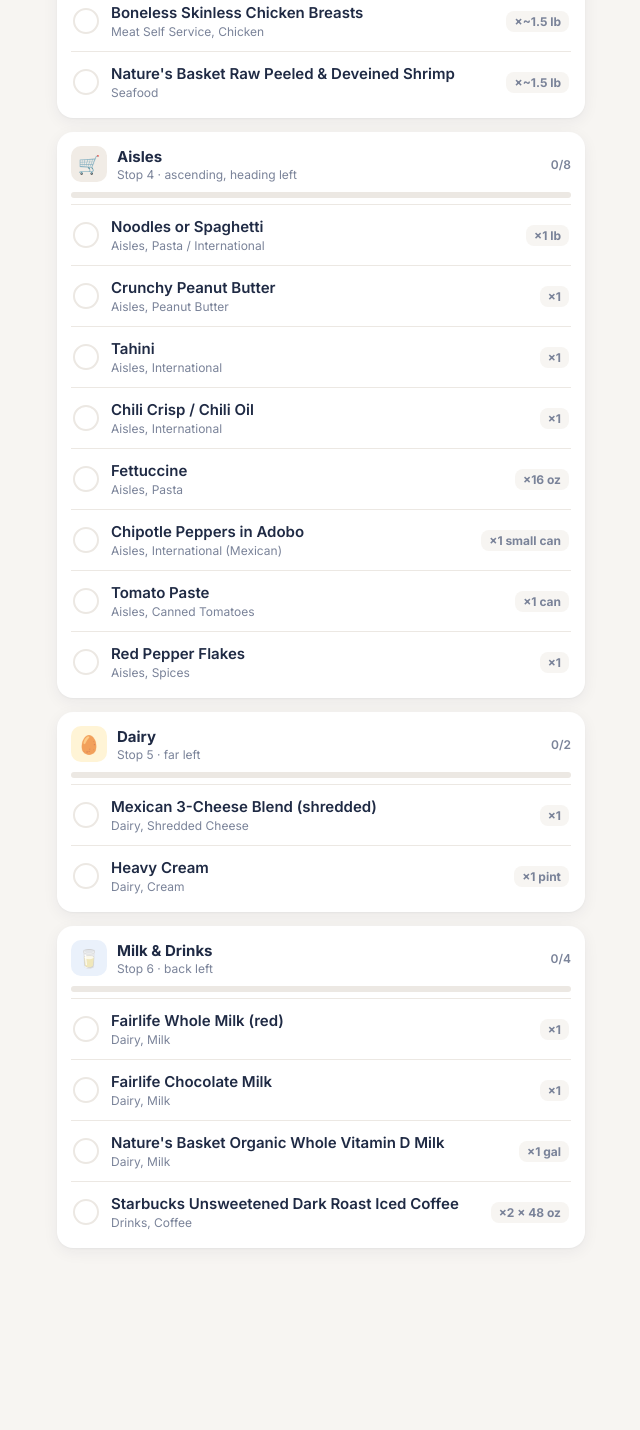
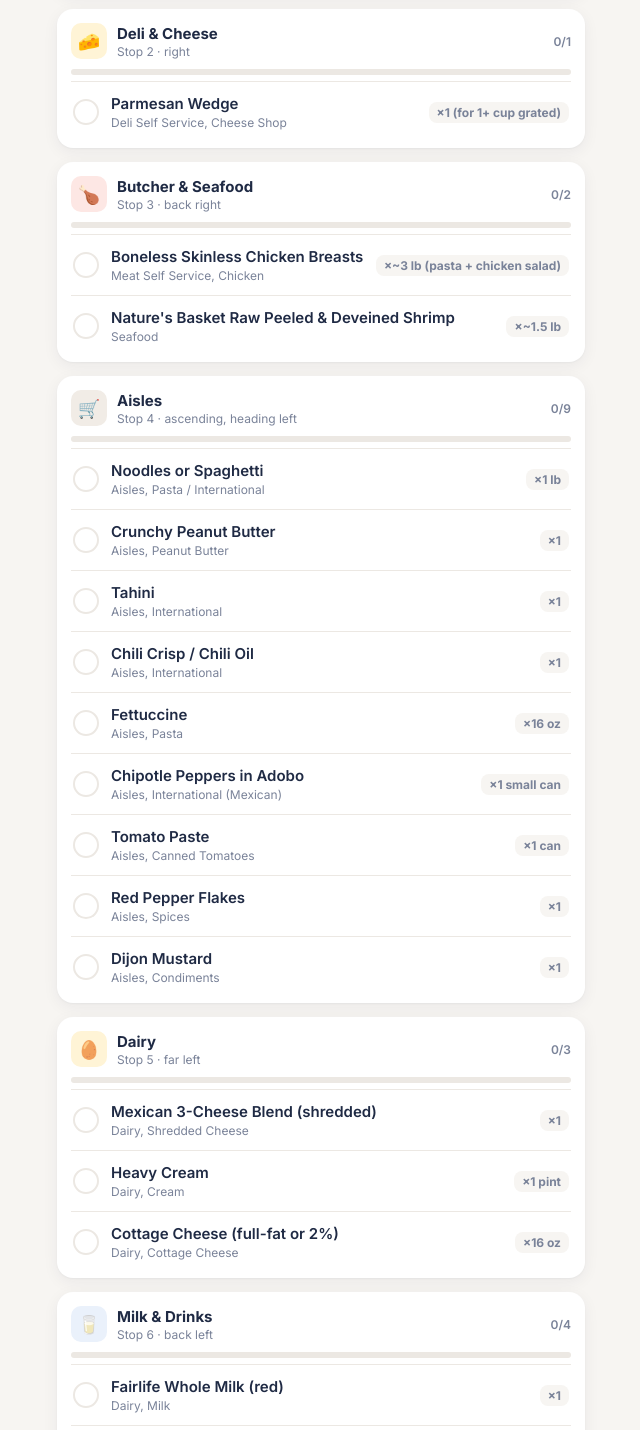
Before and after one commit to z4jkddnmg5-ux/grocery-list, a plain HTML site: page index.html in a window 1280 px wide. Shown: the part 1370-2800 px from the top of the page, without its empty margins (319-959 px from the left). Before the commit the page ends 2672 px from the top, so only its background shows below. Drawn offline with Linux system fonts and the light colour scheme.

Commit message:
Add cottage cheese chicken salad

```diff
--- a/index.html
+++ b/index.html
@@ -43,18 +43,18 @@ body{margin:0;background:var(--bg);color:var(--tx);font-family:Inter,-apple-syst
 button{font:600 14px Inter,system-ui,sans-serif;border:0;border-radius:12px;padding:12px 14px;background:var(--card);color:var(--tx);box-shadow:var(--sh);flex:1}
 button.pr{color:var(--ac)}
 </style></head><body><div class="wrap">
-<div class="top"><div><small>Market District · Strongsville · 15919 Pearl Rd · Next week · Dan Dan Noodles with Shrimp + Chipotle Chicken Pasta + Weekly Basics</small><h1>Grocery Checklist</h1></div></div>
+<div class="top"><div><small>Market District · Strongsville · 15919 Pearl Rd · Next week · Dan Dan Noodles with Shrimp + Chipotle Chicken Pasta + Cottage Cheese Chicken Salad + Weekly Basics</small><h1>Grocery Checklist</h1></div></div>
 <div class="card sum"><div class="ring"><svg width="104" height="104"><circle class="bgc" cx="52" cy="52" r="45"/><circle class="fg" id="rg" cx="52" cy="52" r="45"/></svg><div><b id="pc">0%</b><span id="of"></span></div></div>
 <div><div class="lbl">Estimated total</div><div class="amt">TBD</div><div class="chips"><span class="chip" id="il"></span><span class="chip g" id="sl"></span></div></div></div>
 <div class="tg"><button class="pr" id="hb">Hide checked</button><button onclick="if(confirm('Reset checklist?')){localStorage.removeItem('ge');location.reload()}">Reset checklist</button></div>
 <div id="list"></div></div>
 <script>
 const S=[
-["1. Produce (front right)",[["Scallions","2 bunches","Produce, Vegetables"],["Garlic","2 heads (both meals)","Produce, Vegetables"],["Limes","2","Produce, Citrus"],["Yellow Onion","1","Produce, Vegetables"],["Lemon","1","Produce, Citrus"],["Fresh Parsley","1 bunch","Produce, Herbs"],["Cucumber","1","Produce, Vegetables"],["Strawberries","1","Produce, Berries"],["Blueberries","1","Produce, Berries"],["Raspberries","1","Produce, Berries"],["Ripe Avocados","3","Produce, Fruit"],["Bananas","1 bunch","Produce, Fruit"]]],
+["1. Produce (front right)",[["Scallions","2 bunches","Produce, Vegetables"],["Garlic","2 heads (both meals)","Produce, Vegetables"],["Limes","2","Produce, Citrus"],["Yellow Onion","1","Produce, Vegetables"],["Lemons","2 (pasta + chicken salad)","Produce, Citrus"],["Red Bell Pepper","1","Produce, Peppers"],["Yellow Bell Pepper","1","Produce, Peppers"],["Celery","1 bunch","Produce, Vegetables"],["Fresh Dill","1 bunch","Produce, Herbs"],["Fresh Parsley","1 bunch","Produce, Herbs"],["Cucumber","1","Produce, Vegetables"],["Strawberries","1","Produce, Berries"],["Blueberries","1","Produce, Berries"],["Raspberries","1","Produce, Berries"],["Ripe Avocados","3","Produce, Fruit"],["Bananas","1 bunch","Produce, Fruit"]]],
 ["2. Deli & Cheese (right)",[["Parmesan Wedge","1 (for 1+ cup grated)","Deli Self Service, Cheese Shop"]]],
-["3. Butcher & Seafood (back right)",[["Boneless Skinless Chicken Breasts","~1.5 lb","Meat Self Service, Chicken"],["Nature's Basket Raw Peeled & Deveined Shrimp","~1.5 lb","Seafood"]]],
-["4. Aisles (ascending, heading left)",[["Noodles or Spaghetti","1 lb","Aisles, Pasta / International"],["Crunchy Peanut Butter","1","Aisles, Peanut Butter"],["Tahini","1","Aisles, International"],["Chili Crisp / Chili Oil","1","Aisles, International"],["Fettuccine","16 oz","Aisles, Pasta"],["Chipotle Peppers in Adobo","1 small can","Aisles, International (Mexican)"],["Tomato Paste","1 can","Aisles, Canned Tomatoes"],["Red Pepper Flakes","1","Aisles, Spices"]]],
-["5. Dairy (far left)",[["Mexican 3-Cheese Blend (shredded)","1","Dairy, Shredded Cheese"],["Heavy Cream","1 pint","Dairy, Cream"]]],
+["3. Butcher & Seafood (back right)",[["Boneless Skinless Chicken Breasts","~3 lb (pasta + chicken salad)","Meat Self Service, Chicken"],["Nature's Basket Raw Peeled & Deveined Shrimp","~1.5 lb","Seafood"]]],
+["4. Aisles (ascending, heading left)",[["Noodles or Spaghetti","1 lb","Aisles, Pasta / International"],["Crunchy Peanut Butter","1","Aisles, Peanut Butter"],["Tahini","1","Aisles, International"],["Chili Crisp / Chili Oil","1","Aisles, International"],["Fettuccine","16 oz","Aisles, Pasta"],["Chipotle Peppers in Adobo","1 small can","Aisles, International (Mexican)"],["Tomato Paste","1 can","Aisles, Canned Tomatoes"],["Red Pepper Flakes","1","Aisles, Spices"],["Dijon Mustard","1","Aisles, Condiments"]]],
+["5. Dairy (far left)",[["Mexican 3-Cheese Blend (shredded)","1","Dairy, Shredded Cheese"],["Heavy Cream","1 pint","Dairy, Cream"],["Cottage Cheese (full-fat or 2%)","16 oz","Dairy, Cottage Cheese"]]],
 ["6. Milk & Drinks (back left)",[["Fairlife Whole Milk (red)","1","Dairy, Milk"],["Fairlife Chocolate Milk","1","Dairy, Milk"],["Nature's Basket Organic Whole Vitamin D Milk","1 gal","Dairy, Milk"],["Starbucks Unsweetened Dark Roast Iced Coffee","2 × 48 oz","Drinks, Coffee"]]]];
 const IC=[["🥬","#E6F6EC"],["🧀","#FFF4D6"],["🍗","#FDE7E4"],["🛒","#F1ECE6"],["🥚","#FFF4D6"],["🥛","#EAF1FB"]];
 const BC=["#2DB67C","#F5B700","#E5484D","#A1785C","#F5B700","#5B8DEF"];
```
